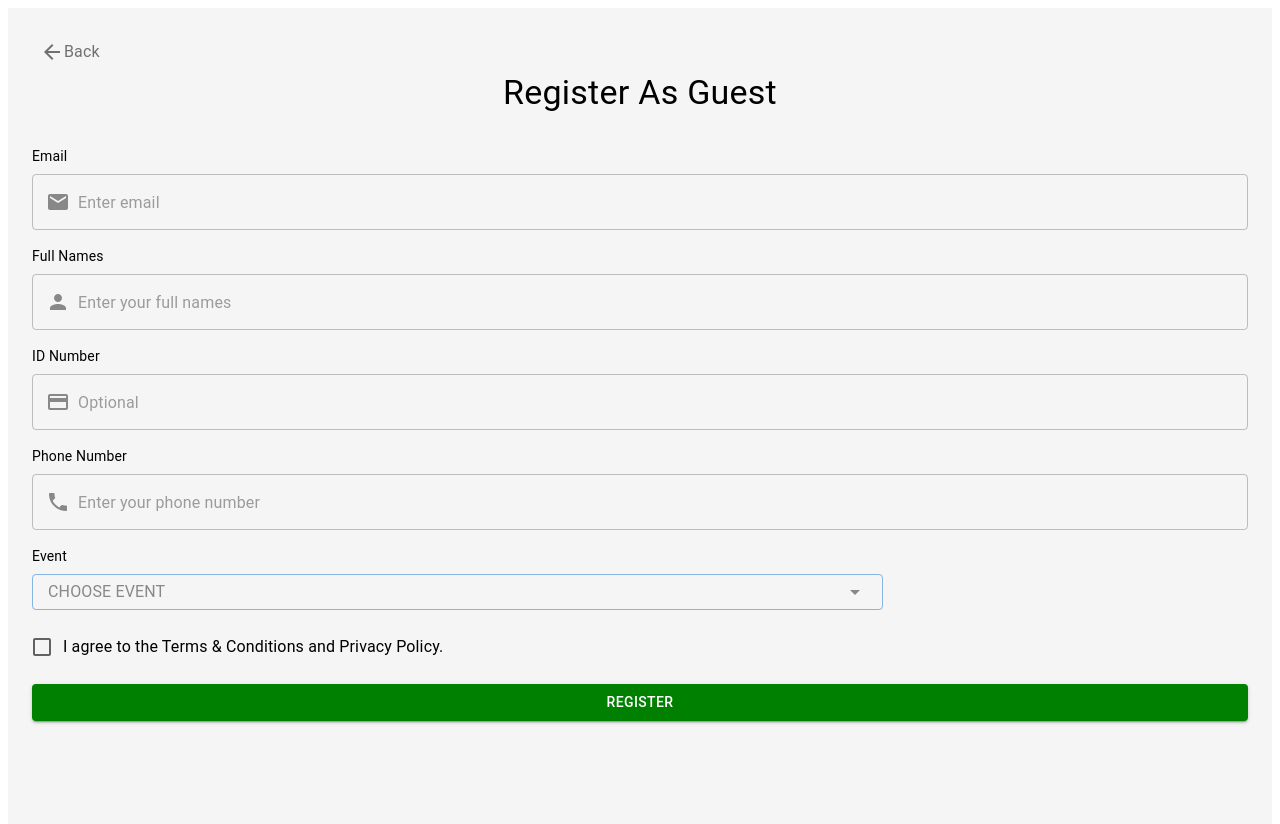
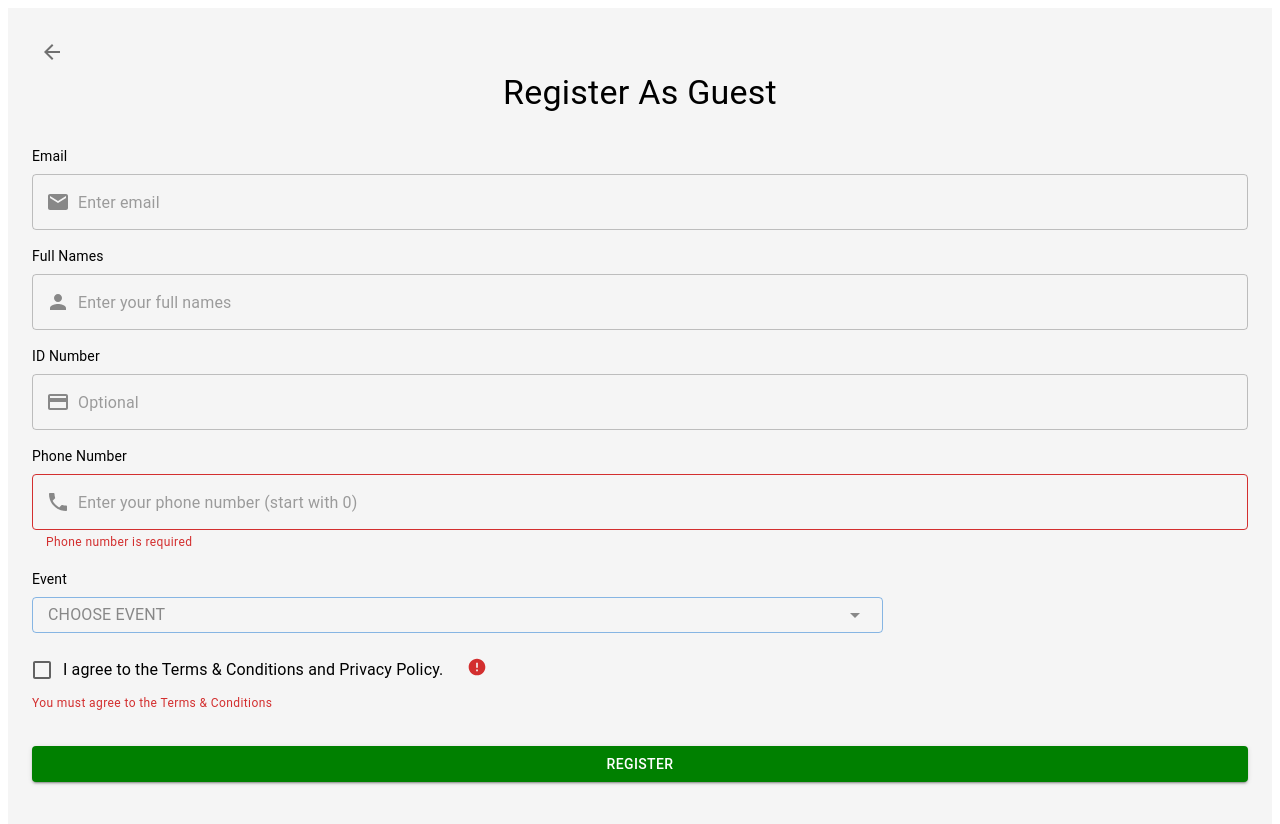
Before and after one commit to Soweto-CodeTribe/TimesheetGuestRegisterForm, a React (Create React App) app: page / in a window 1280 px wide. Both pictures are taken after a click on the button "REGISTER". Shown: the top 824 px of the page. Built offline with nearby package versions, Linux system fonts and the light colour scheme.

Commit message:
guestregister modified

```diff
--- a/src/GuestRegisterScreen.js
+++ b/src/GuestRegisterScreen.js
@@ -10,6 +10,7 @@ import {
   CircularProgress,
   IconButton,
   InputAdornment,
+  FormHelperText,
 } from '@mui/material';
 import {
   ArrowBack,
@@ -20,6 +21,7 @@ import {
   Event,
   ArrowDropDown,
   Check,
+  Error,
 } from '@mui/icons-material';
 import { useNavigate } from 'react-router-dom';
 
@@ -33,6 +35,10 @@ const GuestRegisterScreen = () => {
   const [phoneNumber, setPhoneNumber] = useState('');
   const [isRegistering, setIsRegistering] = useState(false);
   const [isChecked, setIsChecked] = useState(false);
+  const [errors, setErrors] = useState({
+    phone: '',
+    terms: '',
+  });
 
   const events = [
     'React Bootcamp',
@@ -62,32 +68,69 @@ const GuestRegisterScreen = () => {
   };
 
   const validatePhoneNumber = (phoneNumber) => {
-    const regex = /^\d{10}$/;
+    // Validate that phone starts with 0 and has exactly 10 digits
+    const regex = /^0\d{9}$/;
     return regex.test(phoneNumber);
   };
 
+  const handlePhoneChange = (e) => {
+    const value = e.target.value;
+    // Only allow digits and limit to 10 characters
+    if (/^\d*$/.test(value) && value.length <= 10) {
+      setPhoneNumber(value);
+
+      // Clear error if valid, or set appropriate error message
+      if (value.length === 0) {
+        setErrors({...errors, phone: ''});
+      } else if (value.length > 0 && !value.startsWith('0')) {
+        setErrors({...errors, phone: 'Phone number must start with 0'});
+      } else if (value.length === 10) {
+        setErrors({...errors, phone: ''});
+      } else if (value.length > 0) {
+        setErrors({...errors, phone: 'Phone number must be 10 digits'});
+      }
+    }
+  };
+
+  const handleCheckboxChange = (e) => {
+    setIsChecked(e.target.checked);
+    if (e.target.checked) {
+      setErrors({...errors, terms: ''});
+    }
+  };
+
   const handleRegister = () => {
+    // Reset all errors
+    const newErrors = { phone: '', terms: '' };
+    let hasError = false;
+
     if (!validateEmail(email)) {
       alert('Invalid Email', 'Please enter a valid email address ending with @gmail.com or @yahoo.com.');
-      return;
+      hasError = true;
     }
 
     if (idNumber && !validateIDNumber(idNumber)) {
       alert('Invalid ID Number', 'Please enter a valid 13-digit South African ID number.');
-      return;
+      hasError = true;
     }
 
     if (!validatePhoneNumber(phoneNumber)) {
-      alert('Invalid Phone Number', 'Please enter a valid 10-digit phone number.');
-      return;
+      newErrors.phone = phoneNumber.length === 0 ? 'Phone number is required' :
+                         !phoneNumber.startsWith('0') ? 'Phone number must start with 0' :
+                         'Phone number must be 10 digits';
+      hasError = true;
     }
 
     if (!isChecked) {
-      alert('Agreement Required', 'You must agree to the Terms & Conditions and Privacy Policy.');
-      return;
+      newErrors.terms = 'You must agree to the Terms & Conditions';
+      hasError = true;
     }
 
+    setErrors(newErrors);
+
+    if (!hasError) {
       setDetailsModalVisible(true);
+    }
   };
 
   useEffect(() => {
@@ -105,10 +148,9 @@ const GuestRegisterScreen = () => {
 
   return (
     <Box sx={{ padding: 3, backgroundColor: '#f5f5f5', minHeight: '100vh' }}>
-      {/* Back Button with Arrow */}
+      {/* Back Button with Arrow - removed text */}
       <IconButton onClick={() => navigate(-1)}>
         <ArrowBack />
-        <Typography variant="body1">Back</Typography>
       </IconButton>
 
       {/* Title */}
@@ -182,11 +224,12 @@ const GuestRegisterScreen = () => {
       </Typography>
       <TextField
         fullWidth
-        placeholder="Enter your phone number"
+        placeholder="Enter your phone number (start with 0)"
         value={phoneNumber}
-        onChange={(e) => setPhoneNumber(e.target.value)}
+        onChange={handlePhoneChange}
+        error={!!errors.phone}
+        helperText={errors.phone}
         type="tel"
-        inputProps={{ maxLength: 10 }}
         InputProps={{
           startAdornment: (
             <InputAdornment position="start">
@@ -212,17 +255,27 @@ const GuestRegisterScreen = () => {
         <ArrowDropDown sx={{ color: '#888' }} />
       </Button>
 
-      {/* Checkbox for Terms & Conditions */}
+      {/* Checkbox for Terms & Conditions with error asterisk */}
+      <Box sx={{ marginBottom: 2 }}>
+        <Box sx={{ display: 'flex', alignItems: 'start' }}>
           <FormControlLabel
             control={
               <Checkbox
                 checked={isChecked}
-            onChange={(e) => setIsChecked(e.target.checked)}
+                onChange={handleCheckboxChange}
                 color="primary"
               />
             }
             label="I agree to the Terms & Conditions and Privacy Policy."
           />
+          {errors.terms && (
+            <Error sx={{ color: 'error.main', ml: 1, mt: 1 }} fontSize="small" />
+          )}
+        </Box>
+        {errors.terms && (
+          <FormHelperText error>{errors.terms}</FormHelperText>
+        )}
+      </Box>
 
       {/* Register Button */}
       <Button
@@ -270,10 +323,9 @@ const GuestRegisterScreen = () => {
             minHeight: '100vh',
           }}
         >
-          {/* Back Button with Arrow */}
+          {/* Back Button with Arrow - removed text */}
           <IconButton onClick={() => setDetailsModalVisible(false)}>
             <ArrowBack />
-            <Typography variant="body1">Back</Typography>
           </IconButton>
 
           {/* Title */}
```
Lines whose indentation alone changed are shown as unchanged.
